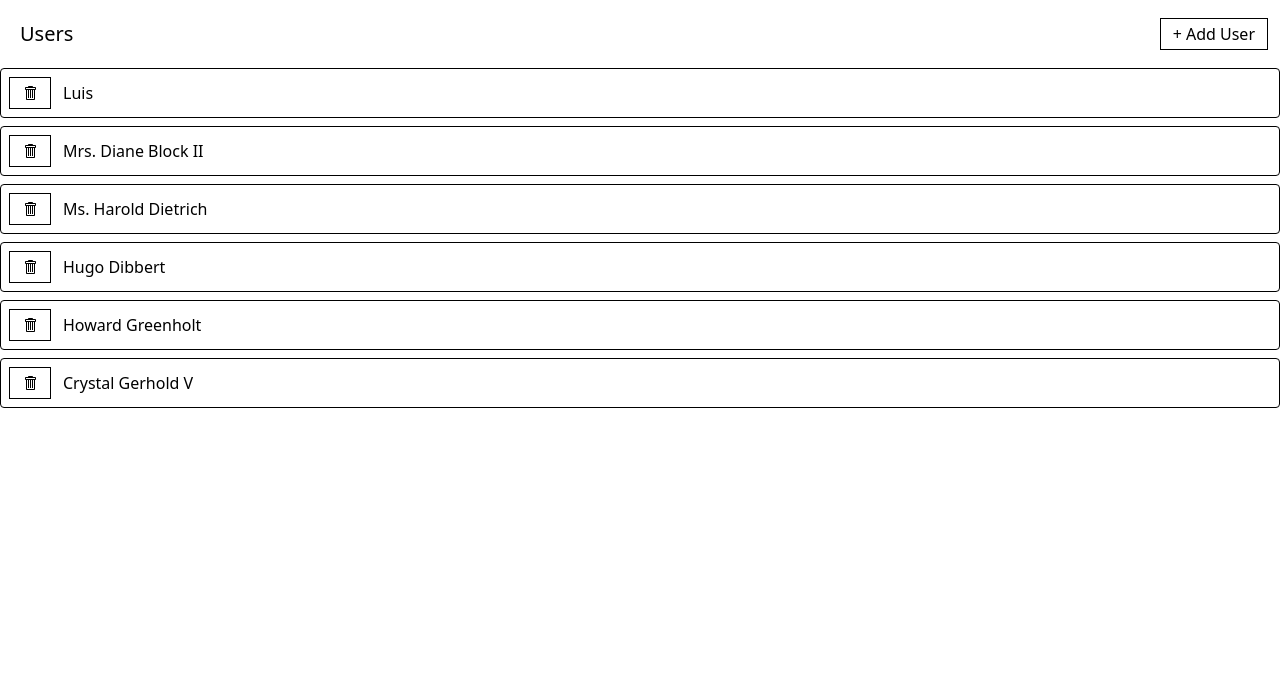
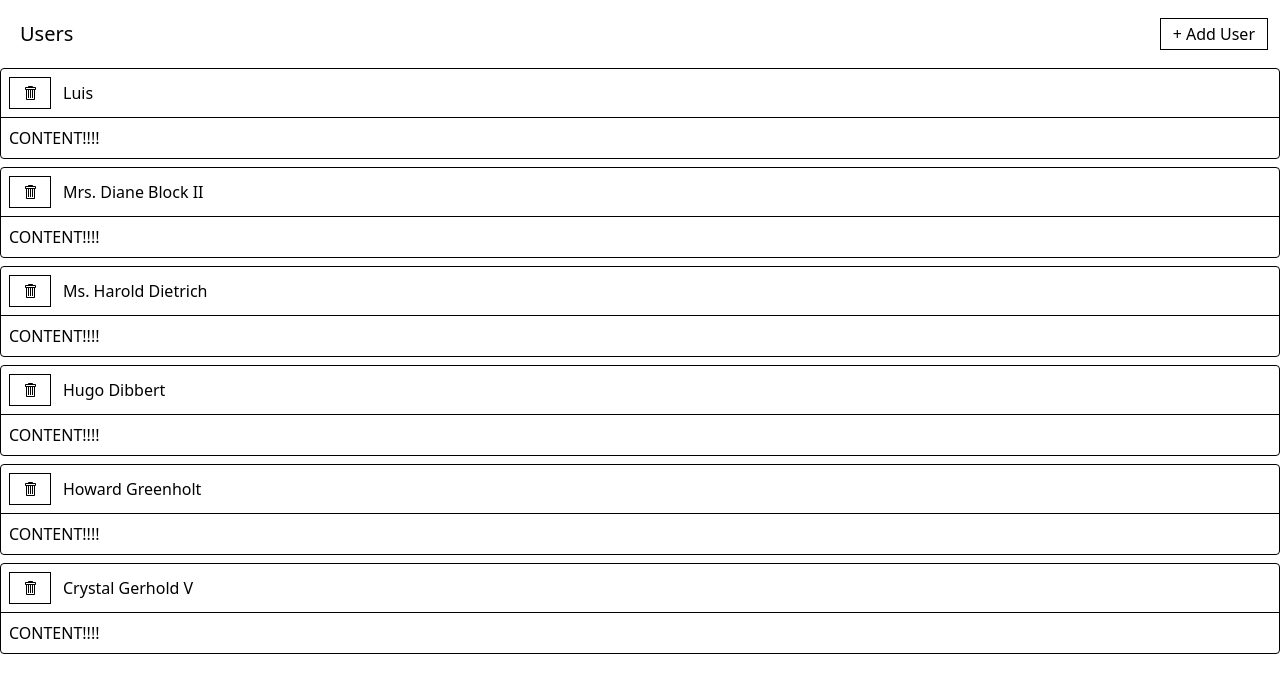
Before and after one commit to luisc8487/media, a React app in the folder media/: page / in a window 1280 px wide. Shown: the top 692 px of the page. Built offline with nearby package versions, Linux system fonts and the light colour scheme; data requests are answered from the project's data file; the HTML template or start-up script is replaced by a standard one.

Commit message:
added the expandable panel

```diff
--- /dev/null
+++ b/media/src/components/ExpandablePanel.js
@@ -0,0 +1,14 @@
+function ExpandablePanel({header, children}) {
+  return (
+    <div className="mb-2 border rounded">
+      <div className="flex p-2 justify-between items-center cursor-pointer">
+        <div className="flex flex-row items-center justify-between">
+          {header}
+        </div>
+      </div>
+      <div className="p-2 border-t">{children}</div>
+    </div>
+  );
+}
+
+export default ExpandablePanel;
--- a/media/src/components/UsersListItem.js
+++ b/media/src/components/UsersListItem.js
@@ -2,6 +2,7 @@
 import Button from "./Button";
 import {removeUser} from "../store";
 import {useThunk} from "../hooks/use-thunks";
+import ExpandablePanel from "./ExpandablePanel";
 
 function UsersListItem({user}) {
   const [doRemoveUser, isLoading, error] = useThunk(removeUser);
@@ -10,19 +11,17 @@
     doRemoveUser(user);
   };
 
-  return (
-    <div className="mb-2 border rounded">
-      <div className="flex p-2 justify-between items-center cursor-pointer">
-        <div className="flex flex-row items-center justify-between">
-          <Button className="mr-3" loading={isLoading} onClick={handleClick}>
-            <GoTrashcan />
-          </Button>
-          {error && <div>Error deleting user.</div>}
-          {user.name}
-        </div>
-      </div>
-    </div>
+  const header = (
+    <>
+      <Button className="mr-3" loading={isLoading} onClick={handleClick}>
+        <GoTrashcan />
+      </Button>
+      {error && <div>Error deleting user.</div>}
+      {user.name}
+    </>
   );
+
+  return <ExpandablePanel header={header}>CONTENT!!!!</ExpandablePanel>;
 }
 
 export default UsersListItem;
```
